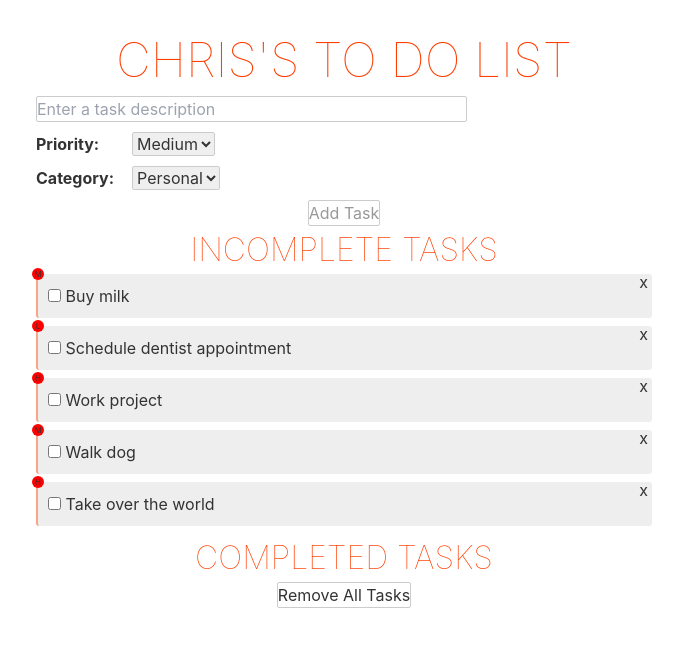
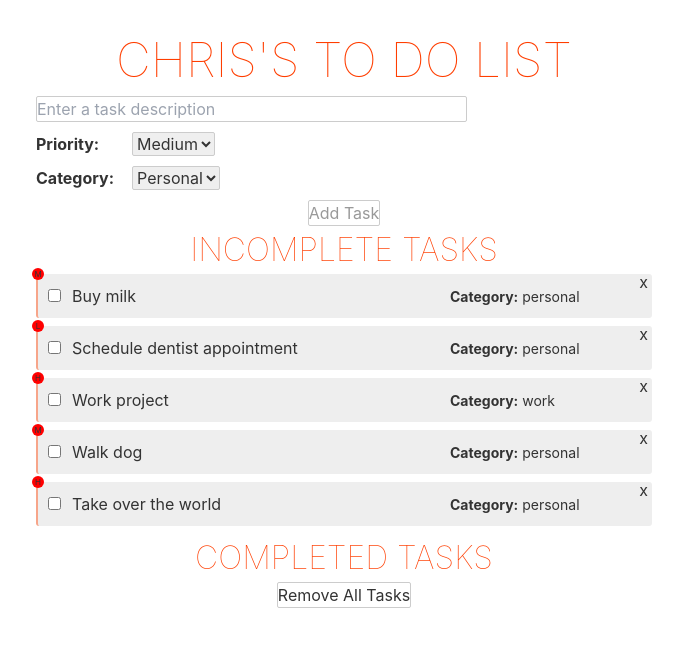
Before and after one commit to cwbieganek/svelte-todo-list, a Svelte app: page / in a window 1280 px wide. Shown: the top 646 px of the page, without its empty margins (296-979 px from the left). Built offline with nearby package versions, Linux system fonts and the light colour scheme.

Commit message:
Re-design layout of Task components

```diff
--- a/src/components/Task.svelte
+++ b/src/components/Task.svelte
@@ -12,8 +12,11 @@
 
 <div class="task" class:task-incomplete="{!task.complete}" class:task-complete="{task.complete}">
 	<div class="priority circle">{task.priority[0].toUpperCase()}</div>
-	<input type="checkbox" class="task-complete-checkbox" bind:checked={task.complete} />
-	<span class="task-text">{task.description} {task.complete ? '(complete)' : ''}</span>
+	<div class="flex flex-row items-center">
+		<div class="w-6"><input type="checkbox" class="task-complete-checkbox" bind:checked={task.complete} /></div>
+		<div class="flex-1"><span class="task-text">{task.description} {task.complete ? '(complete)' : ''}</span></div>
+		<div class="w-48 last-column"><span class="category-text text-sm"><strong>Category:</strong> {task.category}</span></div>
+	</div>
 	<button class="task-delete" on:click={handleTaskDeleteClick}>x</button>
 </div>
 
@@ -60,6 +63,10 @@
 		color: red;
 	}
 
+	.last-column {
+		padding-right: 1em;
+	}
+
 	.circle {
 		width: 12px;
 		height: 12px;
@@ -76,4 +83,13 @@
 		font-size: 0.5em;
 		text-align: center;
 	}
+
+	/* Utility classes */
+	.center-text {
+		text-align: center;
+	}
+
+	.right-text {
+		text-align: right;
+	}
 </style>
```
